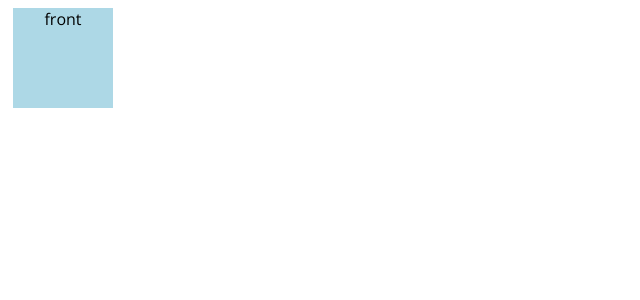
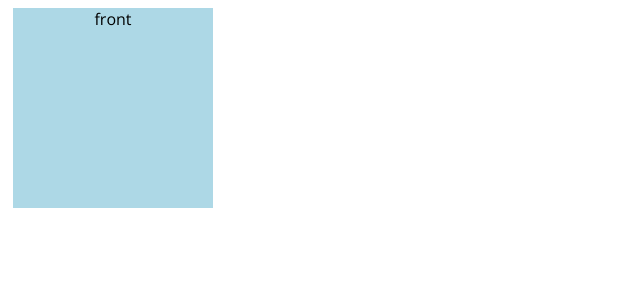
Before and after one commit to Gamify-IT/memory, a Vue app: page / in a window 1280 px wide. Shown: the top 300 px of the page, without its empty margins (0-640 px from the left). Built offline with nearby package versions, Linux system fonts and the light colour scheme.

Commit message:
Enable longer text

```diff
--- a/src/components/MemoryCard.vue
+++ b/src/components/MemoryCard.vue
@@ -49,7 +49,12 @@ export default {
   <div class="MemoryCard" id="card" ref="card" @click="flipCard()">
     <div class="front">front</div>
     <div class="back">
-      <p id="text" ref="text">text</p>
+      <p id="text" ref="text">
+        Lorem ipsum dolor sit amet consectetur adipisicing elit. Laborum optio
+        vel sequi. Nam dolorem qui consectetur corrupti quod optio. Libero sequi
+        harum debitis. Quae mollitia aspernatur obcaecati, repellendus eveniet
+        doloribus!
+      </p>
       <img src="@/assets/images/ghost.jpg" alt="image" id="image" ref="image" />
     </div>
   </div>
@@ -57,8 +62,8 @@ export default {
 
 <style scoped>
 .MemoryCard {
-  width: 100px; /*calc(25%-10px)*/
-  height: 100px; /*calc(25%-10px)*/
+  width: 200px; /*calc(25%-10px)*/
+  height: 200px; /*calc(25%-10px)*/
   cursor: pointer;
   transform: scale(1);
   margin: 5px;
@@ -81,13 +86,16 @@ export default {
   position: absolute;
   text-align: center;
   backface-visibility: hidden;
+  overflow: auto;
 }
 .back {
   transform: rotateY(180deg);
 }
 
 #text {
+  width: calc(100% - 5px);
   display: none;
+  margin: auto;
 }
 
 #image {
@@ -96,6 +104,6 @@ export default {
 
 .back img {
   width: 100%;
-  height: auto;
+  height: 100%;
 }
 </style>
```
